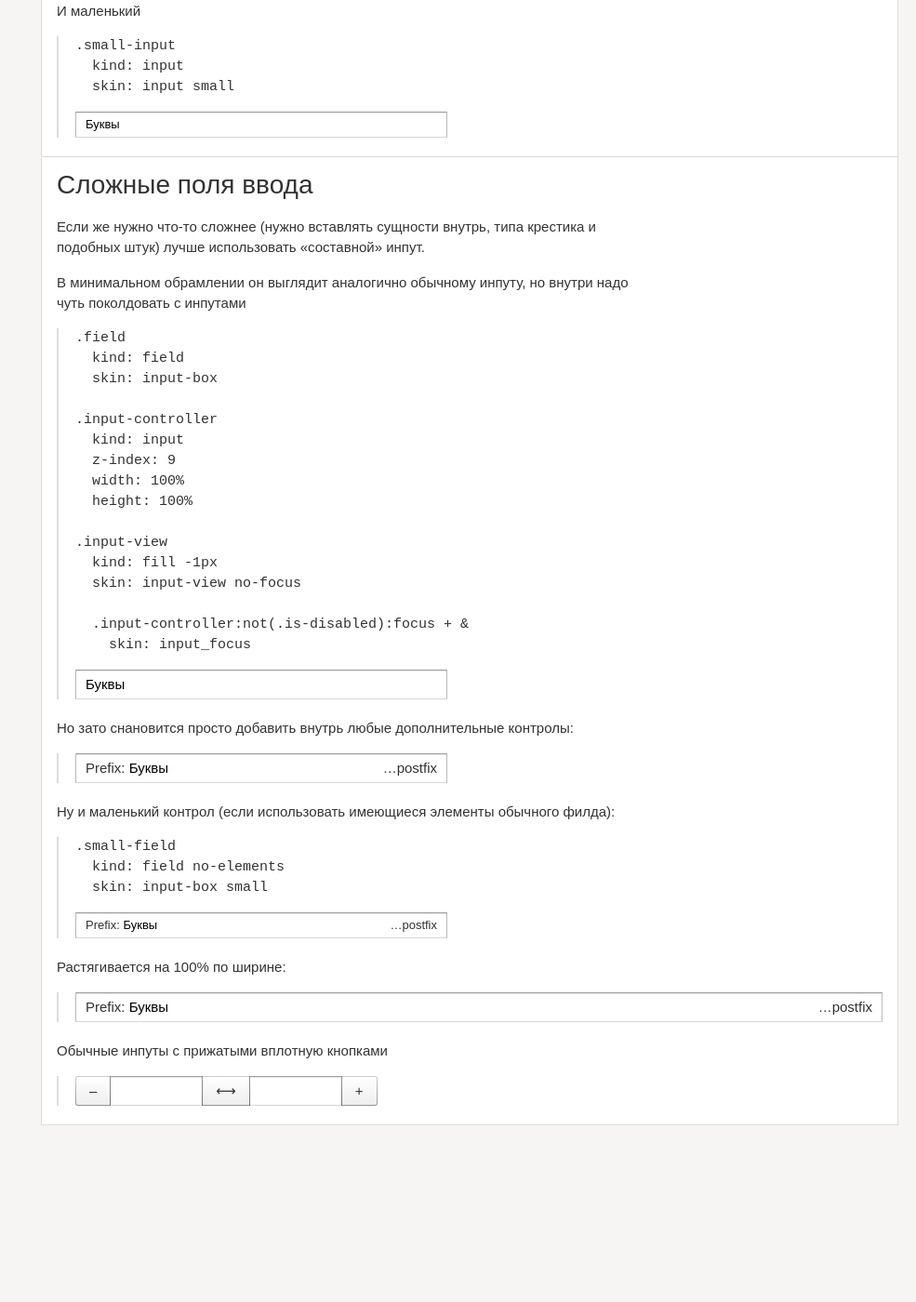
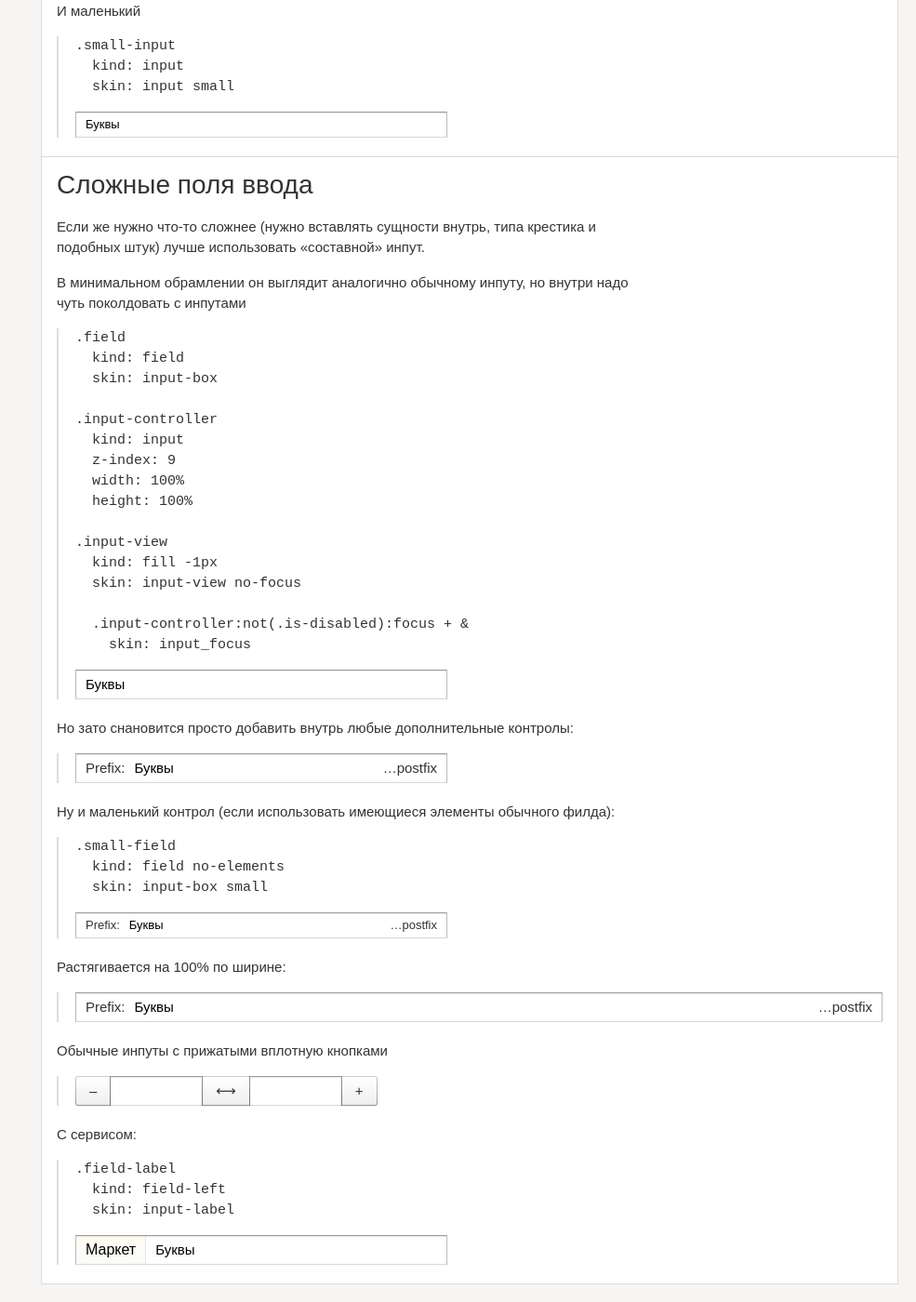
Before and after one commit to yandex-ui/stylobate-islands, a Jekyll site: the page built from blocks.md, in a window 1280 px wide and 1400 px high, scrolled down 6382 px. Shown: the whole window at 93% size, without its empty margins (295-1280 px from the left). Built offline with Jekyll 4.4.1, drawn with Linux system fonts in a browser that asks for light colours; before the commit the page ends 7611 px from its top, so only the background shows below that.

Commit message:
Added infield label

```diff
--- a/blocks.md
+++ b/blocks.md
@@ -585,3 +585,19 @@ JS-Чекбоксы в группе. Из-за особенностей вёрс
 >         <span class="button-content">+</span>
 >     </button>
 > </div>
+
+С сервисом:
+
+>     .field-label
+>       kind: field-left
+>       skin: input-label
+>
+> <label class="field">
+>     <a class="field-label" href="#x">
+>         Маркет
+>     </a>
+>     <span class="field-content">
+>         <input class="input-controller" type="text" value="Буквы" />
+>         <span class="input-view"> </span>
+>     </span>
+> </label>
--- a/blocks/field/field.styl
+++ b/blocks/field/field.styl
@@ -19,3 +19,7 @@
 
   .input-controller:not(.is-disabled):focus + &
     skin: input_focus
+
+.field-label
+  kind: field-left
+  skin: input-label
--- a/style.css
+++ b/style.css
@@ -1424,11 +1424,17 @@ a.site-nav-link:not([href]):before {
   position: relative;
   z-index: 9;
   float: left;
+  margin: -0.5rem -1rem;
+  margin-right: 0;
+  padding: 0.5rem 1rem;
 }
 .field-right {
   position: relative;
   z-index: 9;
   float: right;
+  margin: -0.5rem -1rem;
+  margin-left: 0;
+  padding: 0.5rem 1rem;
 }
 .small-field {
   position: relative;
@@ -1490,6 +1496,26 @@ a.site-nav-link:not([href]):before {
   border-color: rgba(78,62,2,0.515) rgba(94,76,2,0.42) rgba(117,93,0,0.335);
   box-shadow: 0 0 6px 2px rgba(255,204,0,0.7), 0 1px 0 rgba(255,255,255,0.2), inset 0 1px 1px rgba(0,0,0,0.1);
 }
+.field-label {
+  position: relative;
+  z-index: 9;
+  float: left;
+  margin: -0.5rem -1rem;
+  margin-right: 0;
+  padding: 0.5rem 1rem;
+  cursor: pointer;
+  color: #000;
+  text-decoration: none;
+  border-right: 1px solid rgba(0,0,0,0.08);
+  margin-right: 1rem;
+  font-size: 1.6rem;
+  background: -webkit-linear-gradient(rgba(255,225,120,0.1), rgba(0,0,0,0.02));
+  background: -moz-linear-gradient(rgba(255,225,120,0.1), rgba(0,0,0,0.02));
+  background: linear-gradient(rgba(255,225,120,0.1), rgba(0,0,0,0.02));
+}
+.field-label:hover {
+  color: #d00;
+}
 .page {
   margin: 0;
   padding: 0;
```
